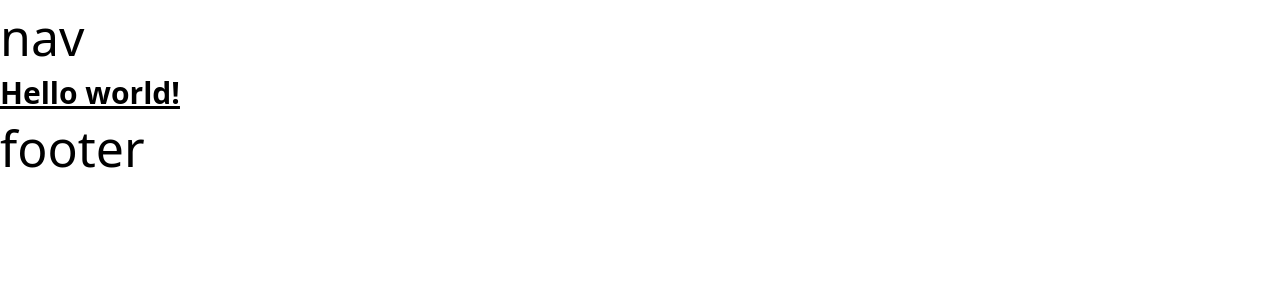
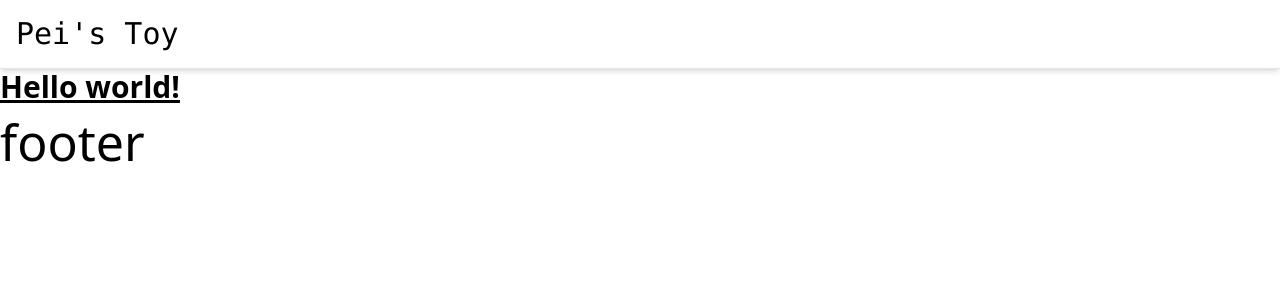
Before and after one commit to ppppppsmash/nuxt3-starter, a Nuxt app: page / in a window 1280 px wide. Shown: the top 300 px of the page. Built offline with nearby package versions, Linux system fonts and the light colour scheme.

Commit message:
add: Nav

```diff
--- a/app.vue
+++ b/app.vue
@@ -5,8 +5,7 @@ import NavBar from "@/components/NavBar"
 <template>
   <div>
     <NuxtLayout>
-      <!-- <TheHeader /> -->
-      <nav>nav</nav>
+      <NavBar />
         <NuxtPage />
       <TheFooter />
     </NuxtLayout>
--- /dev/null
+++ b/components/NavBar.vue
@@ -0,0 +1,17 @@
+<script setup>
+
+</script>
+
+<template>
+  <header
+    class="sticky top-0 z-50 flex justify-between items-center space-x-1
+    border-b bg-white p-4 shadow-md"
+  >
+    <a
+      class="text-3xl font-mono"
+      href=""
+    >
+      Pei's Toy
+    </a>
+  </header>
+</template>
```
